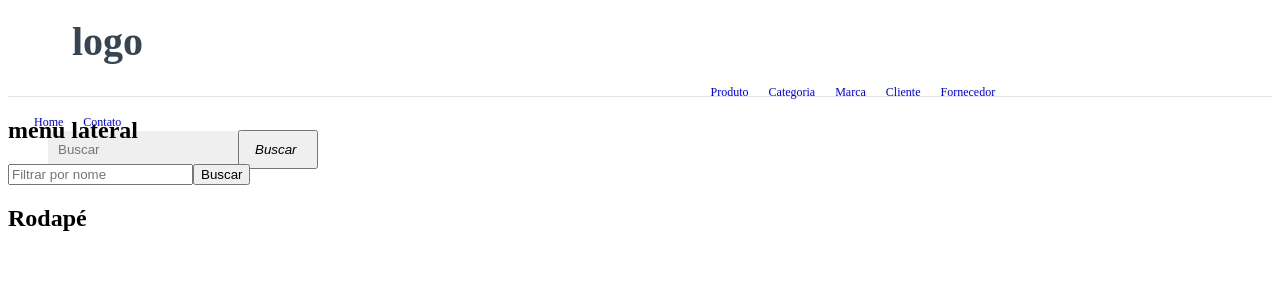
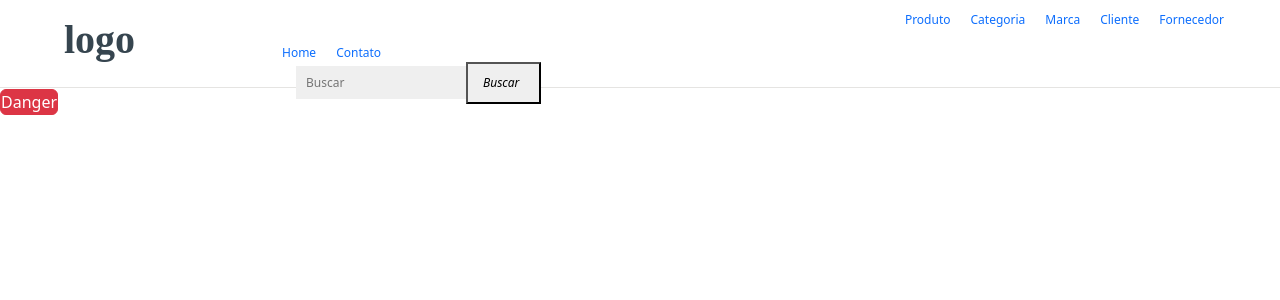
Before and after one commit to implementacaoteste/Agular, an Angular app in the folder mercearia/: page / in a window 1280 px wide. Shown: the top 300 px of the page. Built offline with nearby package versions, Linux system fonts and the light colour scheme.

Commit message:
Adicionando o Bootstrap

```diff
--- a/mercearia/angular.json
+++ b/mercearia/angular.json
@@ -25,6 +25,7 @@
               "src/assets"
             ],
             "styles": [
+              "node_modules/bootstrap/dist/css/bootstrap.min.css",
               "src/styles.css"
             ],
             "scripts": []
--- a/mercearia/package.json
+++ b/mercearia/package.json
@@ -18,6 +18,7 @@
     "@angular/platform-browser": "^17.3.0",
     "@angular/platform-browser-dynamic": "^17.3.0",
     "@angular/router": "^17.3.0",
+    "bootstrap": "^5.3.3",
     "rxjs": "~7.8.0",
     "tslib": "^2.3.0",
     "zone.js": "~0.14.3"
--- a/mercearia/src/app/app.component.css
+++ b/mercearia/src/app/app.component.css
@@ -0,0 +1,12 @@
+*{
+    margin: 0px;
+    padding: 0px;
+    box-sizing: border-box;
+}
+
+body{
+    font-size: 16px;
+}
+p{
+    font-size: 16px;
+}
--- a/mercearia/src/app/app.component.html
+++ b/mercearia/src/app/app.component.html
@@ -1,11 +1,12 @@
 <app-header></app-header>
-<app-sidebar></app-sidebar>
+<button type="button" class="btn btn-danger">Danger</button>
 
-<!--Conteúdo da página-->
+<!-- <app-sidebar></app-sidebar>
+
 <main>
     <section class="content">
         <app-home></app-home>
     </section>
 </main>
 
-<app-footer></app-footer>
+<app-footer></app-footer> -->
--- a/mercearia/src/styles.css
+++ b/mercearia/src/styles.css
@@ -1 +1,2 @@
 /* You can add global styles to this file, and also import other style files */
+/*@import "~../node_modules/bootstrap/dist/css/bootstrap.min.css";*/
```
Also changed, not shown: 1 other file (tests, documents, lock files or other folders).
